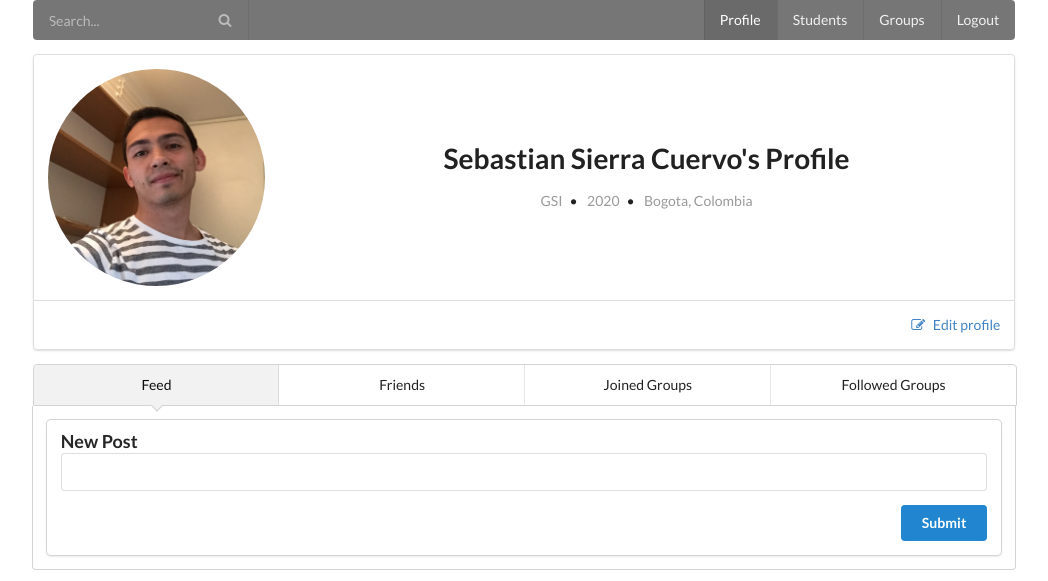
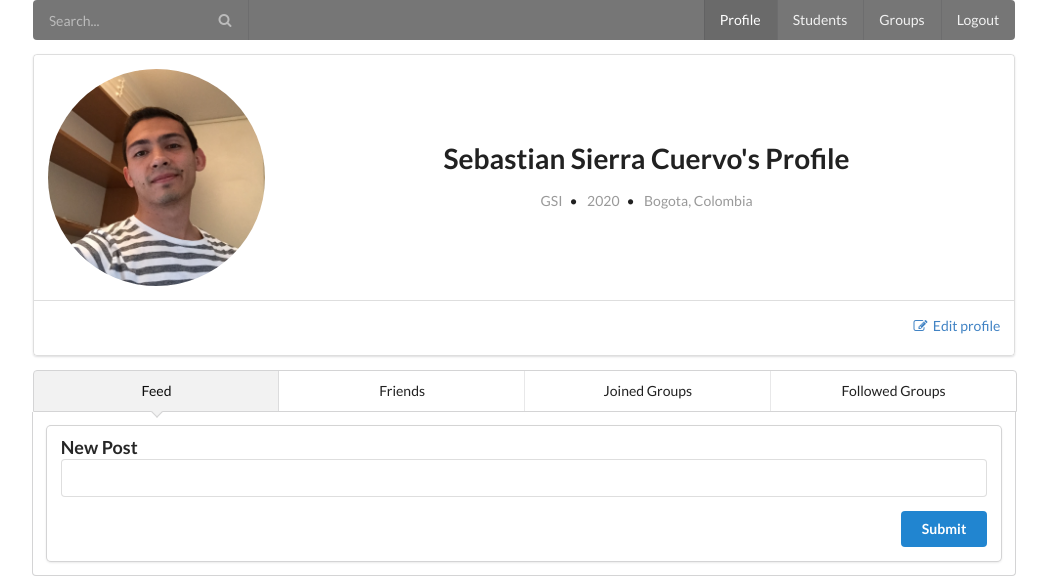
Before and after one commit to sebastian-sierra/mines_book, a Django app: a page that uses mines_book/templates/mines_book/user.html in a window 1280 px wide. Shown: the top 581 px of the page, without its empty margins (116-1164 px from the left). Run offline with Django 3.2, Linux system fonts and the light colour scheme; a user stored in the database is signed in; data comes from the database, SQL or seed files in the repository; both versions use the stored data as it was after the commit; data that the repository does not hold is empty; parts of the project's set-up code (start-up, migrations or seed data) failed here and were passed over.

Commit message:
Minor bug fixes

```diff
--- a/mines_book/static/mines_book/scripts/group-nav.js
+++ b/mines_book/static/mines_book/scripts/group-nav.js
@@ -17,8 +17,8 @@ function onLoadGroupNav() {
     $('#edit_group_form')
         .form({
             fields: {
-                name: 'empty',
-                description: 'empty'
+                name: ['empty', 'maxLength[20]'],
+                description: ['empty', 'maxLength[500]'],
             }
         })
 
--- a/mines_book/static/mines_book/scripts/user-nav.js
+++ b/mines_book/static/mines_book/scripts/user-nav.js
@@ -163,8 +163,8 @@ function editGroup() {
         $('#edit_group_form')
             .form({
                 fields: {
-                    name: 'empty',
-                    description: 'empty'
+                    name: ['empty', 'maxLength[20]'],
+                    description: ['empty', 'maxLength[500]'],
                 }
             })
 
--- a/mines_book/templates/mines_book/user.html
+++ b/mines_book/templates/mines_book/user.html
@@ -46,24 +46,26 @@
             </div>
         </div>
         <div class="ui clearing right aligned segment">
+            <div class="ui horizontal list">
                 {% if request.user == user %}
-                <a id="edit_user_a">
+                    <a id="edit_user_a" class="item">
                         <i class="edit icon"></i>
                         Edit profile
                     </a>
                 {% endif %}
                 {% if user.student in request.user.student.friends.all %}
-                <a id="delete_friend_a">
+                    <a id="delete_friend_a" class="item">
                         <i class="remove icon"></i>
                         Remove friend
                     </a>
                 {% endif %}
                 {% if request.user != user and user.student not in request.user.student.friends.all %}
-                <a id="add_friend_a">
+                    <a id="add_friend_a" class="item">
                         <i class="add icon"></i>
                         Add friend
                     </a>
                 {% endif %}
+            </div>
         </div>
     </div>
 
--- a/mines_book/views.py
+++ b/mines_book/views.py
@@ -85,6 +85,11 @@ def students_view(req):
              - redirect to the student view with old user data if user isn't authenticated and the form data is not valid
              - redirect to the login page if the request method is not POST
     """
+
+    if req.method == "GET":
+        students = Student.objects.all()
+        return render(req, "mines_book/all_students.html", {"students": students})
+
     if req.method == "POST":
         if not req.user.is_authenticated():
             form = StudentForm(req.POST, req.FILES)
@@ -143,9 +148,6 @@ def students_view(req):
 
     if not req.user.is_authenticated():
         return redirect('login')
-
-    students = Student.objects.all()
-    return render(req, "mines_book/all_students.html", {"students": students})
 
 
 @login_required
```
Also changed, not shown: db.sqlite3. Lines whose indentation alone changed are shown as unchanged.
